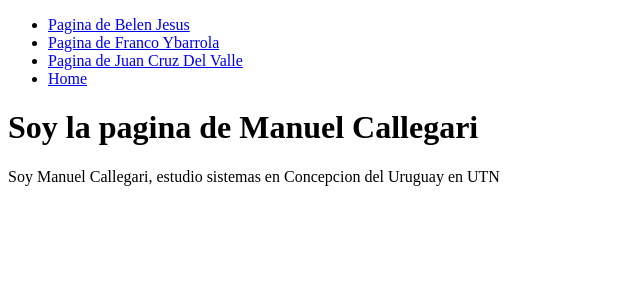
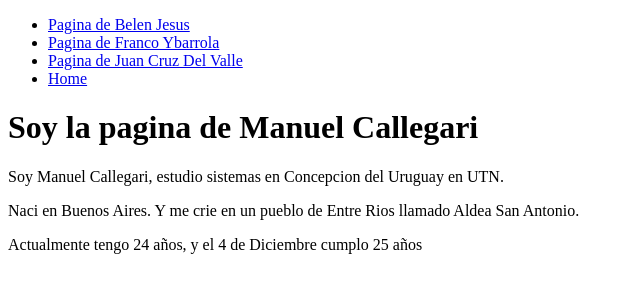
Before and after one commit to jcrzz/tareagrupalutn_DelValle, a plain HTML site: page pages/manuel_callegari.html in a window 1280 px wide. Shown: the whole page, without its empty margins (0-640 px from the left). Drawn offline with Linux system fonts and the light colour scheme.

Commit message:
Modificacion a pagina Manuel Callegari

```diff
--- a/pages/manuel_callegari.html
+++ b/pages/manuel_callegari.html
@@ -25,6 +25,11 @@
         </nav>
     </header>
     <h1>Soy la pagina de Manuel Callegari</h1>
-        <p>Soy Manuel Callegari, estudio sistemas en Concepcion del Uruguay en UTN</p>
+        <p>Soy Manuel Callegari, estudio sistemas en Concepcion del Uruguay en UTN.</p>
+        <p>
+            Naci en Buenos Aires. Y me crie en un pueblo de Entre Rios llamado Aldea San Antonio.
+        </p>
+        <p>Actualmente tengo 24 años, y el 4 de Diciembre cumplo 25 años
+        </p>
 </body>
 </html>
```
